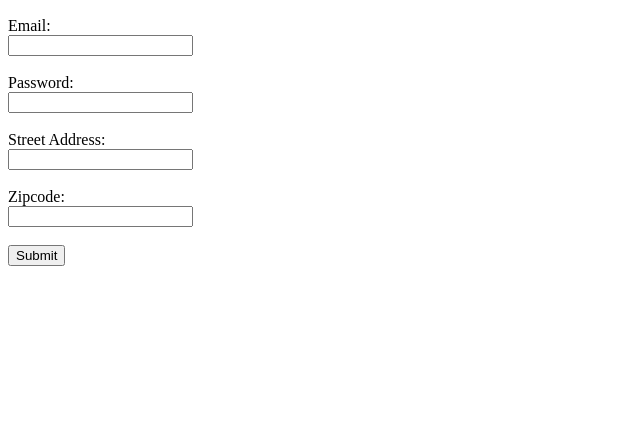
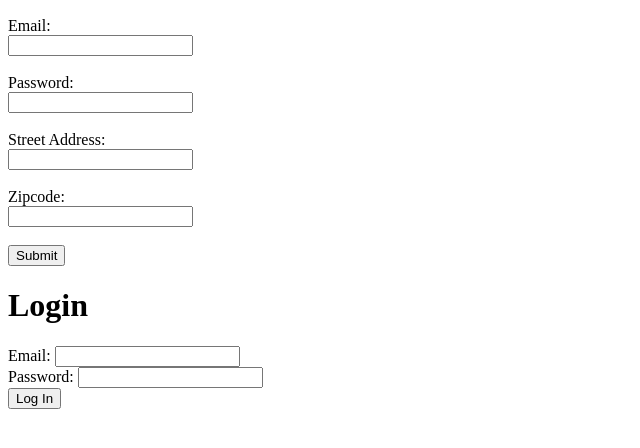
Before and after one commit to ShortyStack/Hackbright-Final-Project-, a Flask app: template templates/register.html in a window 1280 px wide. Shown: the part 99-547 px from the top of the page, without its empty margins (0-640 px from the left). Run offline with Flask 2, Linux system fonts and the light colour scheme; the template is opened without the code that fills it, so the values that code supplies are empty.

Commit message:
first commit

```diff
--- a/server.py
+++ b/server.py
@@ -1,20 +1,21 @@
-from flask import Flask, render_template, redirect, url_for, request, flash
+from flask import Flask, render_template, redirect, url_for, request, flash, session
 from model import db, connect_to_db, User
+from flask_debugtoolbar import DebugToolbarExtension
 
 app = Flask(__name__)
 
 app.secret_key = "banana"
 
 
-@app.route('/')
-def landing_page():
-    """Homepage"""
-    # # If not logged in, redirect to log in page, else sent to dashboard
-    # if not session.get('user_id'):
-    #     return redirect("/login")
-    # else:
-    #     return redirect("/dashboard")
-    return render_template("homepage.html")
+# @app.route('/')
+# def landing_page():
+#     """Homepage"""
+#     # # If not logged in, redirect to log in page, else sent to dashboard
+#     # if not session.get('user_id'):
+#     #     return redirect("/login")
+#     # else:
+#     #     return redirect("/dashboard")
+#     return render_template("homepage.html")
 
 
 # @app.route("/register")
@@ -24,18 +25,32 @@ def landing_page():
 #     return render_template('register.html')
 
 
-@app.route("/register-process", methods=['POST', 'GET'])
+@app.route("/register-process", methods=['POST'])
 def register_process():
     """Add user to database. login_submit"""
+# inputs form the form checking the db to see if user is in DB already
+    email = request.form['email']
+    password = request.form['password']
+    zipcode = request.form['zipcode']
+    street_address = request.form['address']
 
-    user = User(email=request.form['email'], password=request.form['password'], zipcode=request.form['zipcode'], street_address=request.form['address'])
+    new_user = User(email=email, password=password, zipcode=zipcode, address=address)
 
-    db.session.add(user)
+    same_email_user = User.query.filter(User.email == email).first()
+
+    if same_email_user:
+        flash("email already registered")
+        return redirect("/login")
+
+    db.session.add(new_user)
     db.session.commit()
 
-    return "register successful!"
-    flash('User successfully registered')
-    return redirect(url_for("homepage.html"))
+    user = User.query.filter_by(email=email).first()
+
+    flash("You have created your account")
+    session["user_id"] = user.user_id
+
+    return redirect(url_for("/homepage.html"))
 
 
 ####################Login Page ################################################
@@ -45,7 +60,7 @@ def register_process():
 def login_form():
     """Process login"""
 
-    return render_template("login_form.html")
+    return render_template("register.html")
 
 
 @app.route("/login-process", methods=['POST'])
@@ -59,7 +74,10 @@ def login_process():
 
     user = User.query.filter_by(email=email).first()
     print user
-    print user.user_id
+    # print user.user_id
+
+
+
 
     if not user:
         flash("No such user")
@@ -68,13 +86,11 @@ def login_process():
     if user.password != password:
         flash("incorrect password")
         return redirect("/login")
-
-    session["user_id"] = user.user_id
+    else:
+        session["user_id"] = user.user_id
 
     flash("Logged in")
-    return redirect("/users/%s" % user.user_id)
-
-    return "Monsters are cool"
+    return redirect("/homepage.html")
 
 
 
@@ -111,17 +127,6 @@ def submit_address_for_food_order():
     return render_template("order_food.html")
 
 
-
-
-
-
-
-
-
-
-
-
-
 if __name__ == "__main__":
     # We have to set debug=True here, since it has to be True at the point
     # that we invoke the DebugToolbarExtension
@@ -130,6 +135,5 @@ if __name__ == "__main__":
     connect_to_db(app)
 
     # Use the DebugToolbar
-    # DebugToolbarExtension(app)
-
+    DebugToolbarExtension(app)
     app.run()
--- a/templates/register.html
+++ b/templates/register.html
@@ -33,6 +33,29 @@
 
  <input type="submit" value="Submit">
 </form>
+<div>
+     <h1>Login</h1
+
+     <form action="/login-process" method="POST">
+
+        <div>
+            <label>Email:
+                <input type="email" name="email" required>
+            </label>
+        </div>
+
+        <div>
+            <label>Password:
+                <input type="password" name="password" required>
+            </label>
+        </div>
+
+        <div>
+            <input type="submit" value="Log In">
+        </div>
+
+    </form>
+</div>
 
 </body>
 </html>
```
Also changed, not shown: templates/base.html (+16 -0 lines), templates/login_form.html (+14 -2 lines), netflixandchow.db.
